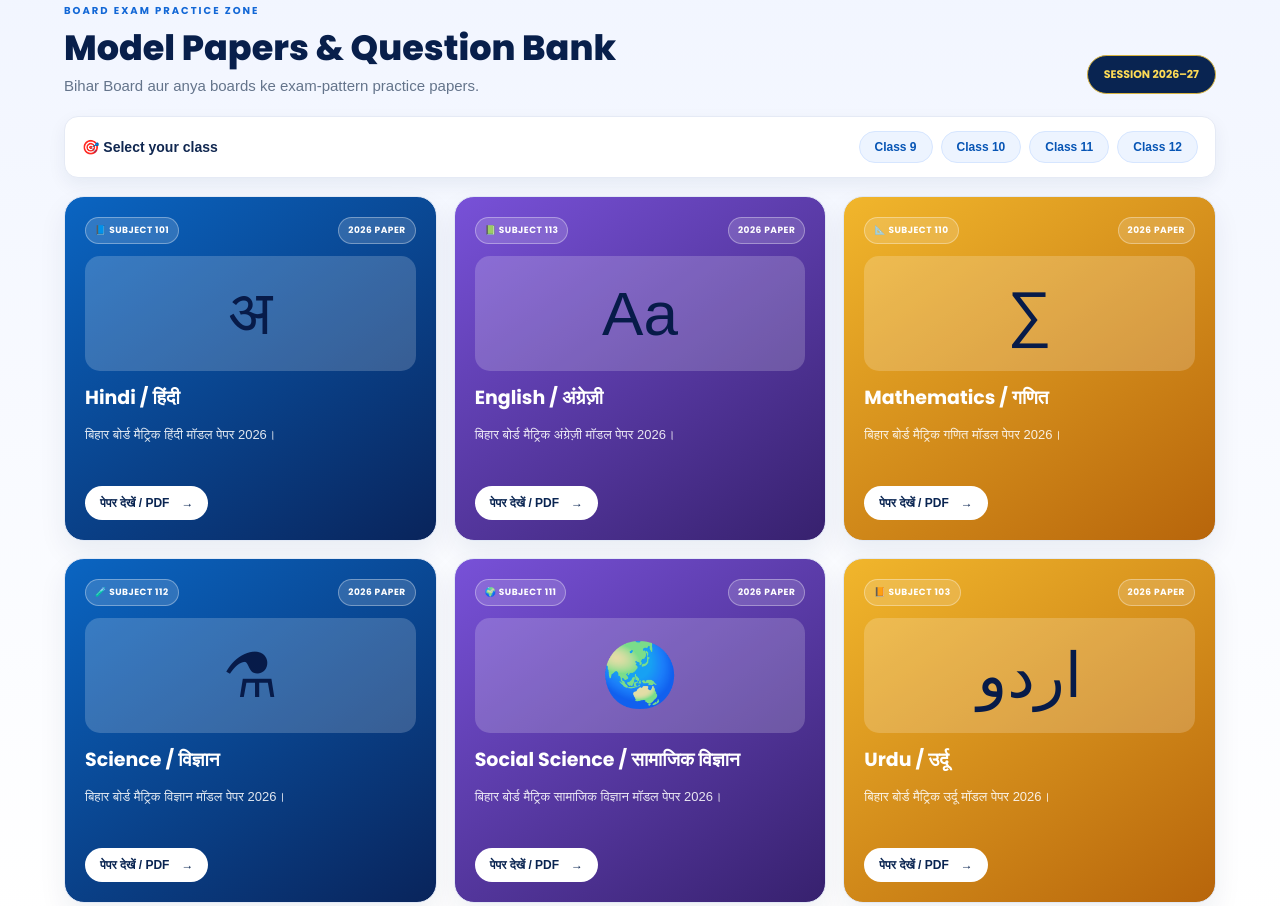
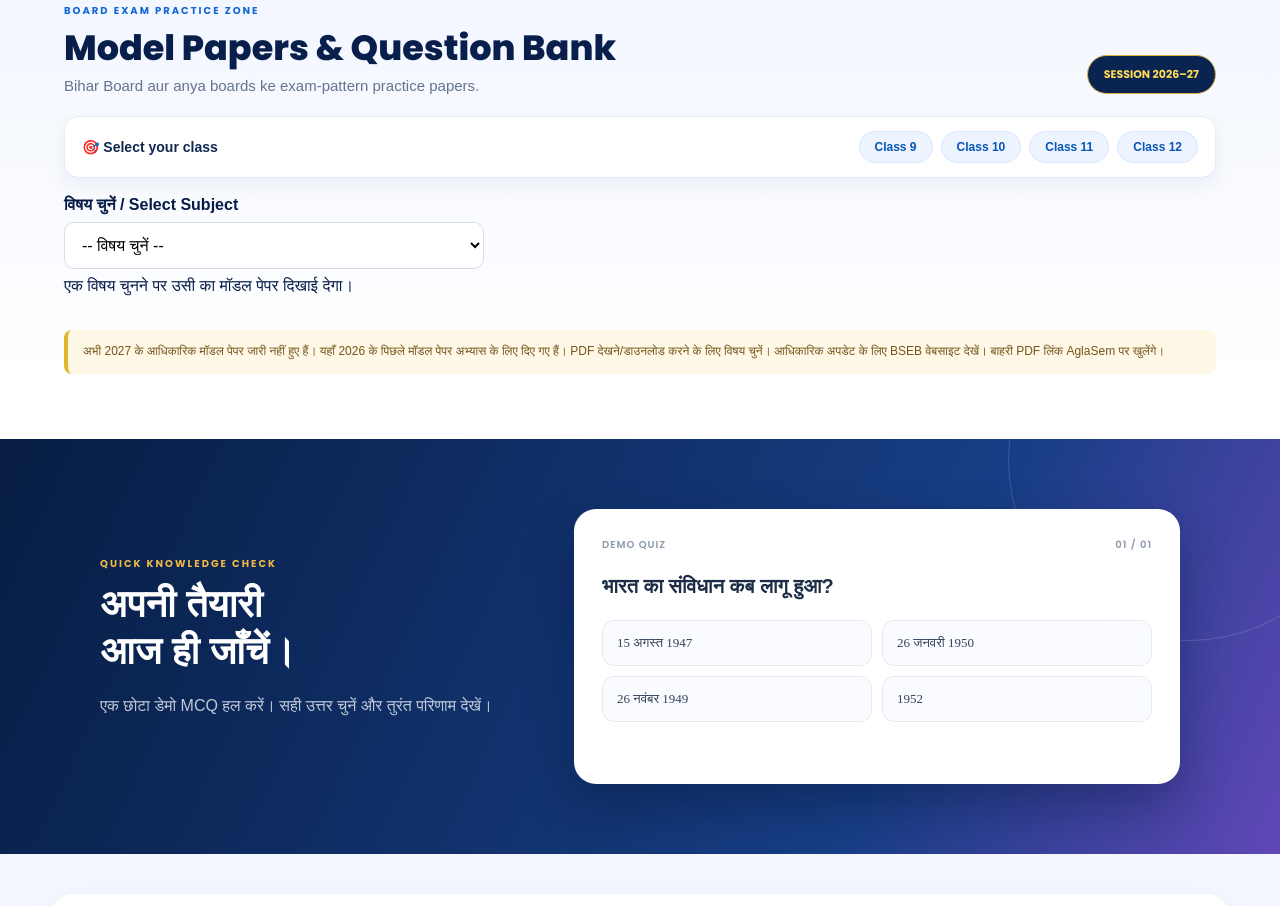
Before and after one commit to mdaftabansari1171997-dot/aftabstudentsbook, a plain HTML site: page index.html in a window 1280 px wide. Shown: the part 2799-3705 px from the top of the page. Drawn offline with Linux system fonts and the light colour scheme; a web font is replaced by a local one.

Commit message:
Filter Class 10 model papers by selected subject

```diff
--- a/index.html
+++ b/index.html
@@ -68,14 +68,36 @@
 <section class="section model-paper-section" id="model-papers">
  <div class="library-heading"><div><div class="eyebrow">BOARD EXAM PRACTICE ZONE</div><h2>Model Papers & Question Bank</h2><p>Bihar Board aur anya boards ke exam-pattern practice papers.</p></div><span class="paper-year">SESSION 2026–27</span></div>
  <div class="paper-filter-row"><span>🎯 Select your class</span><div class="paper-class-pills"><a href="student.html?class_level=Class%209">Class 9</a><a href="student.html?class_level=Class%2010">Class 10</a><a href="student.html?class_level=Class%2011">Class 11</a><a href="student.html?class_level=Class%2012">Class 12</a></div></div>
+ <div class="paper-subject-picker" style="margin:18px 0;max-width:420px">
+  <label for="modelPaperSubject" style="display:block;font-weight:700;margin-bottom:8px">विषय चुनें / Select Subject</label>
+  <select id="modelPaperSubject" style="width:100%;padding:13px;border:1px solid #d7deea;border-radius:10px;background:#fff;font:inherit">
+   <option value="">-- विषय चुनें --</option>
+   <option value="hindi">हिंदी</option><option value="english">अंग्रेज़ी</option><option value="maths">गणित</option><option value="science">विज्ञान</option><option value="social">सामाजिक विज्ञान</option><option value="urdu">उर्दू</option>
+  </select>
+  <p id="modelPaperHint" class="muted" style="margin:8px 0 0">एक विषय चुनने पर उसी का मॉडल पेपर दिखाई देगा।</p>
+ </div>
  <div class="paper-grid">
-  <article class="paper-card paper-blue"><div class="paper-top"><span>📘 SUBJECT 101</span><b>2026 PAPER</b></div><div class="paper-illustration">अ</div><h3>Hindi / हिंदी</h3><p>बिहार बोर्ड मैट्रिक हिंदी मॉडल पेपर 2026।</p><a href="https://hindi.aglasem.com/bihar-board-model-paper-class-10-hindi/" target="_blank" rel="noopener">पेपर देखें / PDF <b>→</b></a></article>
-  <article class="paper-card paper-violet"><div class="paper-top"><span>📗 SUBJECT 113</span><b>2026 PAPER</b></div><div class="paper-illustration">Aa</div><h3>English / अंग्रेज़ी</h3><p>बिहार बोर्ड मैट्रिक अंग्रेज़ी मॉडल पेपर 2026।</p><a href="https://hindi.aglasem.com/bihar-board-model-paper-class-10-english/" target="_blank" rel="noopener">पेपर देखें / PDF <b>→</b></a></article>
-  <article class="paper-card paper-gold"><div class="paper-top"><span>📐 SUBJECT 110</span><b>2026 PAPER</b></div><div class="paper-illustration">∑</div><h3>Mathematics / गणित</h3><p>बिहार बोर्ड मैट्रिक गणित मॉडल पेपर 2026।</p><a href="https://hindi.aglasem.com/bihar-board-model-paper-class-10-maths/" target="_blank" rel="noopener">पेपर देखें / PDF <b>→</b></a></article>
-  <article class="paper-card paper-blue"><div class="paper-top"><span>🧪 SUBJECT 112</span><b>2026 PAPER</b></div><div class="paper-illustration">⚗</div><h3>Science / विज्ञान</h3><p>बिहार बोर्ड मैट्रिक विज्ञान मॉडल पेपर 2026।</p><a href="https://hindi.aglasem.com/bihar-board-model-paper-class-10-science/" target="_blank" rel="noopener">पेपर देखें / PDF <b>→</b></a></article>
-  <article class="paper-card paper-violet"><div class="paper-top"><span>🌍 SUBJECT 111</span><b>2026 PAPER</b></div><div class="paper-illustration">🌏</div><h3>Social Science / सामाजिक विज्ञान</h3><p>बिहार बोर्ड मैट्रिक सामाजिक विज्ञान मॉडल पेपर 2026।</p><a href="https://hindi.aglasem.com/bihar-board-model-paper-class-10-social-science/" target="_blank" rel="noopener">पेपर देखें / PDF <b>→</b></a></article>
-  <article class="paper-card paper-gold"><div class="paper-top"><span>📙 SUBJECT 103</span><b>2026 PAPER</b></div><div class="paper-illustration">اردو</div><h3>Urdu / उर्दू</h3><p>बिहार बोर्ड मैट्रिक उर्दू मॉडल पेपर 2026।</p><a href="https://hindi.aglasem.com/bihar-board-model-paper-class-10-urdu/" target="_blank" rel="noopener">पेपर देखें / PDF <b>→</b></a></article>
+  <article data-paper-subject="hindi" class="paper-card paper-blue"><div class="paper-top"><span>📘 SUBJECT 101</span><b>2026 PAPER</b></div><div class="paper-illustration">अ</div><h3>Hindi / हिंदी</h3><p>बिहार बोर्ड मैट्रिक हिंदी मॉडल पेपर 2026।</p><a href="https://hindi.aglasem.com/bihar-board-model-paper-class-10-hindi/" target="_blank" rel="noopener">पेपर देखें / PDF <b>→</b></a></article>
+  <article data-paper-subject="english" class="paper-card paper-violet"><div class="paper-top"><span>📗 SUBJECT 113</span><b>2026 PAPER</b></div><div class="paper-illustration">Aa</div><h3>English / अंग्रेज़ी</h3><p>बिहार बोर्ड मैट्रिक अंग्रेज़ी मॉडल पेपर 2026।</p><a href="https://hindi.aglasem.com/bihar-board-model-paper-class-10-english/" target="_blank" rel="noopener">पेपर देखें / PDF <b>→</b></a></article>
+  <article data-paper-subject="maths" class="paper-card paper-gold"><div class="paper-top"><span>📐 SUBJECT 110</span><b>2026 PAPER</b></div><div class="paper-illustration">∑</div><h3>Mathematics / गणित</h3><p>बिहार बोर्ड मैट्रिक गणित मॉडल पेपर 2026।</p><a href="https://hindi.aglasem.com/bihar-board-model-paper-class-10-maths/" target="_blank" rel="noopener">पेपर देखें / PDF <b>→</b></a></article>
+  <article data-paper-subject="science" class="paper-card paper-blue"><div class="paper-top"><span>🧪 SUBJECT 112</span><b>2026 PAPER</b></div><div class="paper-illustration">⚗</div><h3>Science / विज्ञान</h3><p>बिहार बोर्ड मैट्रिक विज्ञान मॉडल पेपर 2026।</p><a href="https://hindi.aglasem.com/bihar-board-model-paper-class-10-science/" target="_blank" rel="noopener">पेपर देखें / PDF <b>→</b></a></article>
+  <article data-paper-subject="social" class="paper-card paper-violet"><div class="paper-top"><span>🌍 SUBJECT 111</span><b>2026 PAPER</b></div><div class="paper-illustration">🌏</div><h3>Social Science / सामाजिक विज्ञान</h3><p>बिहार बोर्ड मैट्रिक सामाजिक विज्ञान मॉडल पेपर 2026।</p><a href="https://hindi.aglasem.com/bihar-board-model-paper-class-10-social-science/" target="_blank" rel="noopener">पेपर देखें / PDF <b>→</b></a></article>
+  <article data-paper-subject="urdu" class="paper-card paper-gold"><div class="paper-top"><span>📙 SUBJECT 103</span><b>2026 PAPER</b></div><div class="paper-illustration">اردو</div><h3>Urdu / उर्दू</h3><p>बिहार बोर्ड मैट्रिक उर्दू मॉडल पेपर 2026।</p><a href="https://hindi.aglasem.com/bihar-board-model-paper-class-10-urdu/" target="_blank" rel="noopener">पेपर देखें / PDF <b>→</b></a></article>
  </div>
+ <script>
+ (function(){
+  const picker=document.getElementById('modelPaperSubject');
+  const cards=document.querySelectorAll('#model-papers [data-paper-subject]');
+  const hint=document.getElementById('modelPaperHint');
+  if(!picker)return;
+  cards.forEach(card=>card.hidden=true);
+  picker.addEventListener('change',function(){
+   const chosen=this.value;
+   cards.forEach(card=>{card.hidden=!chosen||card.dataset.paperSubject!==chosen;});
+   hint.textContent=chosen?'आपका चुना हुआ विषय दिखाया जा रहा है।':'एक विषय चुनने पर उसी का मॉडल पेपर दिखाई देगा।';
+  });
+ })();
+ </script>
  <div class="paper-disclaimer">अभी 2027 के आधिकारिक मॉडल पेपर जारी नहीं हुए हैं। यहाँ 2026 के पिछले मॉडल पेपर अभ्यास के लिए दिए गए हैं। PDF देखने/डाउनलोड करने के लिए विषय चुनें। आधिकारिक अपडेट के लिए <a href="https://biharboardonline.com/" target="_blank" rel="noopener">BSEB वेबसाइट</a> देखें। बाहरी PDF लिंक AglaSem पर खुलेंगे।</div>
 </section>
 <section class="test-section" id="test">
```
